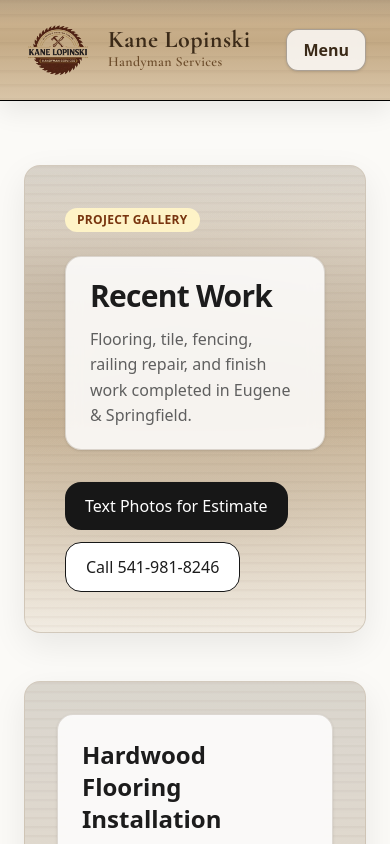
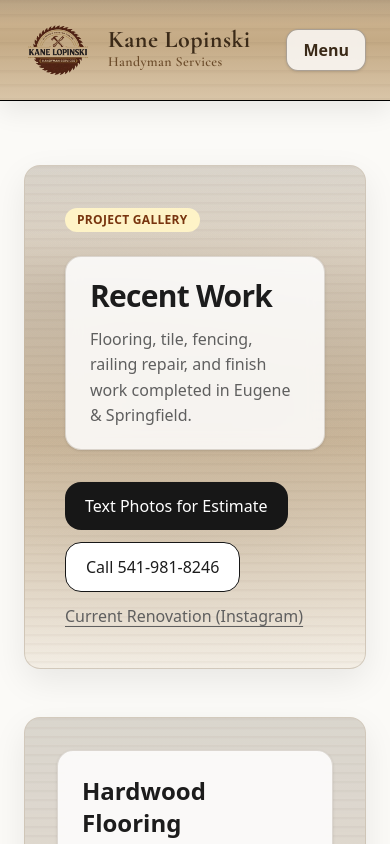
Before and after one commit to 33hongo33/handyman-site, a Next.js app: page /projects in a window 390 px wide. Shown: the top 844 px of the page. Built offline with nearby package versions, Linux system fonts and the light colour scheme.

Commit message:
add a button for Current Renovation in mobile and desktop products page

```diff
--- a/app/projects/page.tsx
+++ b/app/projects/page.tsx
@@ -1,5 +1,4 @@
 export const revalidate = 0;
-
 
 import Image from "next/image";
 
@@ -40,16 +39,12 @@ const PROJECTS: ProjectSection[] = [
     description:
       "Full carpet removal and hardwood installation transforming the space into a clean, modern finish.",
     photos: [
-
-      // Add more photos like this:
       { src: "/projects/brazilian-oak-bnb.png", caption: "Brazilian Oak Installed at AirBNB", alt: "Hardwood plank detail close-up" },
       { src: "/projects/brazilian-oak2-bnb.png", caption: "Brazilian Oak Installed in Bedroom AirBNB", alt: "Hardwood plank detail close-up" },
       { src: "/projects/brazilian-oak3-bnb.png", caption: "Brazilian Oak Living Room", alt: "Hardwood plank detail close-up" },
       { src: "/projects/hardwood-before-after.png", caption: "Before and After Beach House Bedroom", alt: "Hardwood plank detail close-up" },
       { src: "/projects/beach-hardwood.png", caption: "Distressed Beech Install Beach House", alt: "Hardwood plank detail close-up" },
       { src: "/projects/beach-hardwood2.png", caption: "Beach House Bedroom", alt: "Hardwood plank detail close-up" },
-
-
     ],
   },
 
@@ -102,8 +97,7 @@ const PROJECTS: ProjectSection[] = [
   {
     title: "Shower Renovations",
     location: "Springfield",
-    description:
-      "Complete shower remodel and subfloor fix.",
+    description: "Complete shower remodel and subfloor fix.",
     photos: [
       { src: "/projects/bnb-shower1.png", caption: "LVP Shower Tiles Installed", alt: "Finished luxury vinyl plank flooring" },
       { src: "/projects/bnb-shower2.png", caption: "Custom Maple and Purple Heart Wood Accents", alt: "Luxury vinyl plank detail and trim" },
@@ -118,15 +112,13 @@ const PROJECTS: ProjectSection[] = [
   {
     title: "Hot Tub Canopy Build",
     location: "Springfield",
-    description:
-      "Put together hot tub canopy and connected in to concrete pilings.",
+    description: "Put together hot tub canopy and connected in to concrete pilings.",
     photos: [
       { src: "/projects/hottub1.png", caption: "LVP Flooring Install", alt: "Finished luxury vinyl plank flooring" },
       { src: "/projects/hottub2.png", caption: "LVP", alt: "Luxury vinyl plank detail and trim" },
       { src: "/projects/hottub3.png", caption: "Finished LVP Flooring at BNB", alt: "Luxury vinyl plank detail and trim" },
     ],
   },
-
 ];
 
 export default function ProjectsPage() {
@@ -148,13 +140,39 @@ export default function ProjectsPage() {
             </p>
           </div>
 
-          <div className="mt-8 flex flex-wrap gap-3">
+          {/* ✅ Buttons: Mobile gets IG link below; Desktop gets IG button to the right */}
+          <div className="mt-8">
+            <div className="flex flex-wrap gap-3">
               <a href="sms:5419818246" className="btn-primary">
                 Text Photos for Estimate
               </a>
+
               <a href="tel:5419818246" className="btn-outline">
                 Call 541-981-8246
               </a>
+
+              {/* Desktop-only: IG button to the right of Call */}
+              <a
+                href="https://instagram.com/abode_onsalal"
+                target="_blank"
+                rel="noopener noreferrer"
+                className="hidden sm:inline-flex btn-secondary"
+              >
+                Current Renovation
+              </a>
+            </div>
+
+            {/* Mobile-only: IG link under the buttons */}
+            <div className="mt-3 sm:hidden">
+              <a
+                href="https://instagram.com/abode_onsalal"
+                target="_blank"
+                rel="noopener noreferrer"
+                className="inline-flex underline underline-offset-4 text-[var(--muted)]"
+              >
+                Current Renovation (Instagram)
+              </a>
+            </div>
           </div>
         </div>
 
```
Lines whose indentation alone changed are shown as unchanged.
